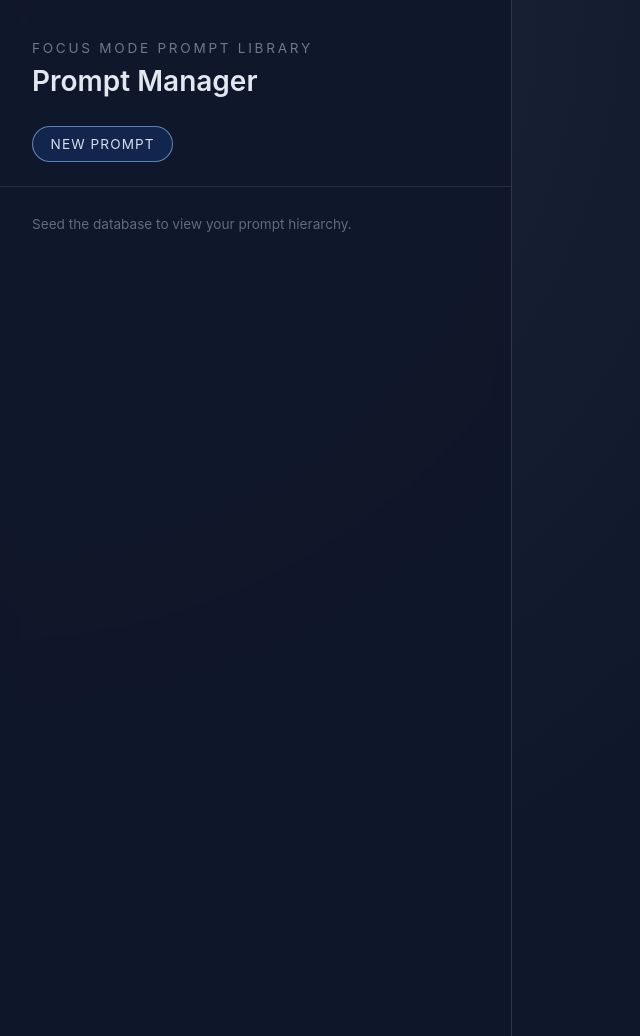
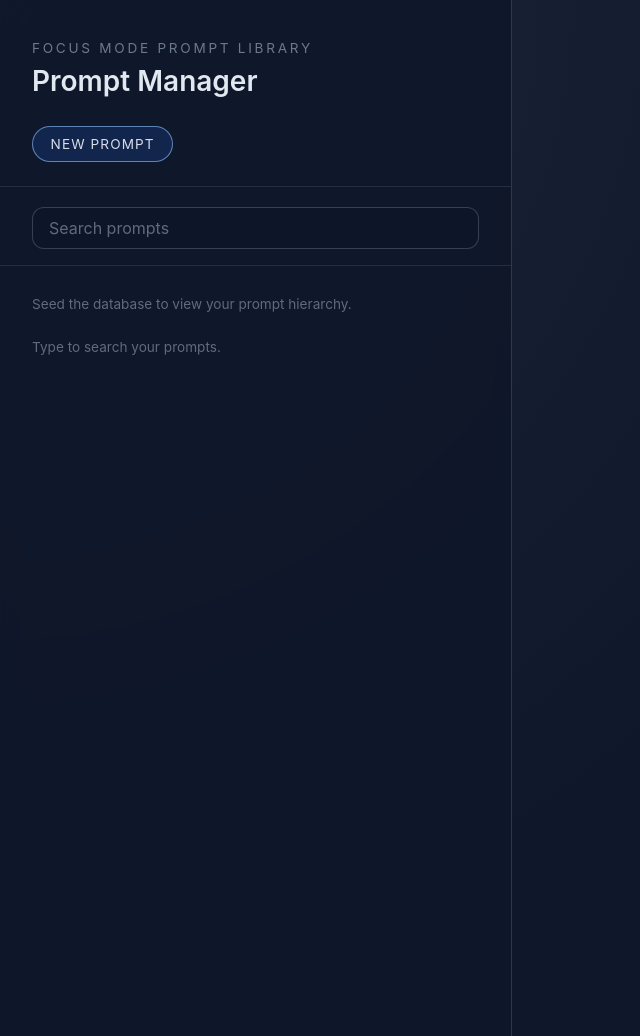
Before and after one commit to LeoEarnest/Prompt_manager, a Flask app: page / in a window 1280 px wide. Shown: the whole page, without its empty margins (0-640 px from the left). Run offline with Flask 3, Linux system fonts and the light colour scheme; data that the repository does not hold is empty.

Commit message:
v0.13 step 7 Find Anything, Instantly

```diff
--- a/app/routes.py
+++ b/app/routes.py
@@ -1,5 +1,6 @@
 """HTTP routes for the prompt manager."""
 from flask import Blueprint, Response, jsonify, render_template, request
+from sqlalchemy import func, or_
 from sqlalchemy.orm import selectinload
 
 from . import db
@@ -213,3 +214,32 @@ def delete_prompt(prompt_id: int) -> Response:
     db.session.commit()
 
     return Response(status=204)
+
+
+@api_bp.route('/search')
+def search_prompts() -> Response:
+    """Return prompts matching the provided query across title and content."""
+
+    raw_query = request.args.get('q', '', type=str)
+    keyword = raw_query.strip()
+    if not keyword:
+        return jsonify([])
+
+    lowered = f"%{keyword.lower()}%"
+
+    prompts = (
+        Prompt.query.options(
+            selectinload(Prompt.subtopic).selectinload(Subtopic.domain)
+        )
+        .filter(
+            or_(
+                func.lower(Prompt.title).like(lowered),
+                func.lower(Prompt.content).like(lowered),
+            )
+        )
+        .order_by(Prompt.title.asc())
+        .all()
+    )
+
+    payload = [_serialize_prompt(prompt) for prompt in prompts]
+    return jsonify(payload)
--- a/app/static/css/style.css
+++ b/app/static/css/style.css
@@ -36,6 +36,18 @@ body {
     border-bottom: 1px solid rgba(148, 163, 184, 0.16);
 }
 
+.sr-only {
+    position: absolute;
+    width: 1px;
+    height: 1px;
+    padding: 0;
+    margin: -1px;
+    overflow: hidden;
+    clip: rect(0, 0, 0, 0);
+    white-space: nowrap;
+    border: 0;
+}
+
 .product-tagline {
     margin: 0;
     font-size: 0.85rem;
@@ -50,10 +62,59 @@ body {
     font-weight: 600;
 }
 
+.nav-search {
+    padding: 1.25rem 2rem 1rem;
+    border-bottom: 1px solid rgba(148, 163, 184, 0.16);
+}
+
+.search-input {
+    width: 100%;
+    padding: 0.65rem 1rem;
+    border-radius: 0.75rem;
+    border: 1px solid rgba(148, 163, 184, 0.3);
+    background: rgba(15, 23, 42, 0.85);
+    color: rgba(226, 232, 240, 0.94);
+    font: inherit;
+    transition: border-color 0.2s ease, box-shadow 0.2s ease;
+}
+
+.search-input::placeholder {
+    color: rgba(148, 163, 184, 0.6);
+}
+
+.search-input:focus-visible {
+    outline: none;
+    border-color: rgba(94, 234, 212, 0.6);
+    box-shadow: 0 0 0 2px rgba(94, 234, 212, 0.25);
+}
+
 .nav-scroll {
     padding: 1.5rem 2rem 2.5rem;
     overflow-y: auto;
     scrollbar-width: thin;
+}
+
+.search-results {
+    margin-top: 1rem;
+    display: flex;
+    flex-direction: column;
+    gap: 0.75rem;
+}
+
+.search-result-header {
+    margin: 0;
+    font-size: 0.85rem;
+    letter-spacing: 0.12em;
+    text-transform: uppercase;
+    color: rgba(148, 163, 184, 0.65);
+}
+
+.search-results-list {
+    list-style: none;
+    margin: 0;
+    padding: 0;
+    display: grid;
+    gap: 0.45rem;
 }
 
 .domain + .domain {
--- a/app/static/js/app.js
+++ b/app/static/js/app.js
@@ -21,6 +21,9 @@
     const formError = doc.querySelector('[data-role="form-error"]');
     const formCancelButton = doc.querySelector('[data-role="form-cancel-button"]');
     const formSubmitButton = doc.querySelector('[data-role="form-submit-button"]');
+    const searchInput = doc.querySelector('[data-role="search-input"]');
+    const hierarchyContainer = doc.querySelector('[data-role="hierarchy-container"]');
+    const searchResultsContainer = doc.querySelector('[data-role="search-results"]');
 
     if (
         !appContainer ||
@@ -42,7 +45,10 @@
         !subtopicSelect ||
         !formError ||
         !formCancelButton ||
-        !formSubmitButton
+        !formSubmitButton ||
+        !searchInput ||
+        !hierarchyContainer ||
+        !searchResultsContainer
     ) {
         return;
     }
@@ -55,6 +61,11 @@
     const DEFAULT_MODAL_TITLE = modalTitle.textContent.trim() || 'Create New Prompt';
     const LOADING_SUBMIT_LABEL = 'Loading...';
     const SAVING_SUBMIT_LABEL = 'Saving...';
+    const DEFAULT_SEARCH_MESSAGE = 'Type to search your prompts.';
+    const NO_RESULTS_MESSAGE = 'No prompts match your search.';
+    const SEARCH_ERROR_MESSAGE = 'Unable to search right now. Please try again.';
+    const SEARCH_LOADING_MESSAGE = 'Searching...';
+    const SEARCH_DEBOUNCE_MS = 300;
 
     const MODAL_MODE = {
         CREATE: 'create',
@@ -72,6 +83,9 @@
     let activeModalTrigger = null;
     let isSubmittingPrompt = false;
     let editingPromptId = null;
+    let searchDebounceTimer = null;
+    let latestSearchRequest = 0;
+    let isSearchActive = false;
 
     const escapeSelector = (value) => {
         if (window.CSS && typeof window.CSS.escape === 'function') {
@@ -163,6 +177,160 @@
        disableDetailActions();
     };
 
+    const renderSearchMessage = (message) => {
+        searchResultsContainer.innerHTML = '';
+        const paragraph = doc.createElement('p');
+        paragraph.className = 'empty-state';
+        paragraph.textContent = message;
+        searchResultsContainer.appendChild(paragraph);
+    };
+
+    const renderSearchResults = (items) => {
+        if (!Array.isArray(items) || items.length === 0) {
+            renderSearchMessage(NO_RESULTS_MESSAGE);
+            return;
+        }
+
+        const list = doc.createElement('ul');
+        list.className = 'search-results-list';
+
+        items.forEach((promptData) => {
+            if (!promptData || typeof promptData !== 'object') {
+                return;
+            }
+
+            const promptId = promptData.id;
+            const title = (promptData.title || '').trim();
+            const domainName = (promptData.domain_name || '').trim() || 'Domain';
+            const subtopicName = (promptData.subtopic_name || '').trim() || 'Subtopic';
+            const domainIdRaw = promptData.domain_id;
+            const subtopicIdRaw = promptData.subtopic_id;
+            const domainId = typeof domainIdRaw === 'number' ? domainIdRaw : Number(domainIdRaw);
+            const subtopicId = typeof subtopicIdRaw === 'number' ? subtopicIdRaw : Number(subtopicIdRaw);
+
+            if (!promptId || !title || Number.isNaN(subtopicId)) {
+                return;
+            }
+
+            const listItem = doc.createElement('li');
+            listItem.className = 'prompt-list-item';
+
+            const button = doc.createElement('button');
+            button.type = 'button';
+            button.className = 'prompt-button';
+            button.dataset.id = String(promptId);
+            button.dataset.domain = domainName;
+            button.dataset.subtopic = subtopicName;
+            button.dataset.subtopicId = String(subtopicId);
+            if (!Number.isNaN(domainId)) {
+                button.dataset.domainId = String(domainId);
+            }
+            button.textContent = title;
+
+            listItem.appendChild(button);
+            list.appendChild(listItem);
+        });
+
+        if (!list.children.length) {
+            renderSearchMessage(NO_RESULTS_MESSAGE);
+            return;
+        }
+
+        searchResultsContainer.innerHTML = '';
+        searchResultsContainer.appendChild(list);
+    };
+
+    const showHierarchyView = () => {
+        isSearchActive = false;
+        hierarchyContainer.hidden = false;
+        searchResultsContainer.hidden = true;
+        renderSearchMessage(DEFAULT_SEARCH_MESSAGE);
+    };
+
+    const showSearchView = () => {
+        isSearchActive = true;
+        hierarchyContainer.hidden = true;
+        searchResultsContainer.hidden = false;
+    };
+
+    const executeSearch = async (query) => {
+        latestSearchRequest += 1;
+        const requestToken = latestSearchRequest;
+
+        showSearchView();
+        renderSearchMessage(SEARCH_LOADING_MESSAGE);
+
+        try {
+            const response = await fetch(`/api/search?q=${encodeURIComponent(query)}`);
+            if (requestToken !== latestSearchRequest) {
+                return;
+            }
+
+            if (!response.ok) {
+                throw new Error(`Failed to search prompts: ${response.status}`);
+            }
+
+            const results = await response.json();
+            if (requestToken !== latestSearchRequest) {
+                return;
+            }
+
+            renderSearchResults(results);
+        } catch (error) {
+            if (requestToken !== latestSearchRequest) {
+                return;
+            }
+
+            console.error(error);
+            renderSearchMessage(SEARCH_ERROR_MESSAGE);
+        }
+    };
+
+    const scheduleSearch = (query, { immediate = false } = {}) => {
+        const trimmed = (query || '').trim();
+        window.clearTimeout(searchDebounceTimer);
+
+        if (!trimmed) {
+            latestSearchRequest += 1;
+            showHierarchyView();
+            return;
+        }
+
+        const runSearch = () => {
+            executeSearch(trimmed);
+        };
+
+        if (immediate) {
+            runSearch();
+        } else {
+            searchDebounceTimer = window.setTimeout(runSearch, SEARCH_DEBOUNCE_MS);
+        }
+    };
+
+    const refreshSearchResultsIfNeeded = () => {
+        if (!isSearchActive) {
+            return;
+        }
+
+        const query = searchInput.value.trim();
+        if (!query) {
+            showHierarchyView();
+            return;
+        }
+
+        scheduleSearch(query, { immediate: true });
+    };
+
+    const getFirstPromptButton = () => {
+        if (isSearchActive && !searchResultsContainer.hidden) {
+            return searchResultsContainer.querySelector('.prompt-button');
+        }
+        if (hierarchyContainer && !hierarchyContainer.hidden) {
+            return hierarchyContainer.querySelector('.prompt-button');
+        }
+        return navPanel.querySelector('.prompt-button');
+    };
+
     const appendPromptToNav = (promptData) => {
         if (!promptData || typeof promptData !== 'object') {
             return null;
@@ -182,7 +350,8 @@
         }
 
         const selectorValue = escapeSelector(String(subtopicId));
-        const subtopicSection = navPanel.querySelector(`.subtopic[data-subtopic-id="${selectorValue}"]`);
+        const context = hierarchyContainer || navPanel;
+        const subtopicSection = context.querySelector(`.subtopic[data-subtopic-id="${selectorValue}"]`);
         if (!subtopicSection) {
             return null;
         }
@@ -239,7 +408,8 @@
         }
 
         const selector = `.prompt-button[data-id="${escapeSelector(String(promptId))}"]`;
-        const button = navPanel.querySelector(selector);
+        const context = hierarchyContainer || navPanel;
+        const button = context.querySelector(selector);
         if (!button) {
             return { nextButton: null };
         }
@@ -430,6 +600,17 @@
         }, 220);
     };
 
+    searchInput.addEventListener('input', () => {
+        scheduleSearch(searchInput.value);
+    });
+
+    searchInput.addEventListener('keydown', (event) => {
+        if (event.key === 'Enter') {
+            event.preventDefault();
+            scheduleSearch(searchInput.value, { immediate: true });
+        }
+    });
+
     navPanel.addEventListener('click', async (event) => {
         const trigger = event.target instanceof Element ? event.target.closest('.prompt-button') : null;
         if (!trigger) {
@@ -509,7 +690,7 @@
         appContainer.classList.remove('detail-view-active');
         resetCopyButtonLabel();
         disableDetailActions();
-        const firstPromptButton = navPanel.querySelector('.prompt-button');
+        const firstPromptButton = getFirstPromptButton();
         if (firstPromptButton) {
             firstPromptButton.focus({ preventScroll: true });
         }
@@ -574,7 +755,9 @@
                 resetPromptDetailPanel();
                 appContainer.classList.remove('detail-view-active');
 
-                const fallback = removal.nextButton || navPanel.querySelector('.prompt-button') || newPromptButton;
+                refreshSearchResultsIfNeeded();
+
+                const fallback = removal.nextButton || getFirstPromptButton() || newPromptButton;
                 window.setTimeout(() => {
                     if (fallback instanceof HTMLElement) {
                         fallback.focus({ preventScroll: true });
@@ -583,6 +766,7 @@
             } else if (response.status === 404) {
                 removePromptFromNav(promptId);
                 resetPromptDetailPanel();
+                refreshSearchResultsIfNeeded();
                 window.alert('Prompt not found. It may have already been deleted.');
             } else {
                 throw new Error(`Failed to delete prompt: ${response.status}`);
@@ -684,6 +868,7 @@
             if (!response.ok) {
                 if (isEdit && response.status === 404) {
                     showFormError('Prompt not found. It may have been deleted.');
+                    refreshSearchResultsIfNeeded();
                     return;
                 }
                 const errorMessage = responseBody && responseBody.errors
@@ -716,6 +901,8 @@
                 enableCopyButton(currentPromptMeta.content || '');
                 enableDetailActions();
 
+                refreshSearchResultsIfNeeded();
+
                 closePromptModal(false);
                 window.setTimeout(() => {
                     if (updatedButton instanceof HTMLElement) {
@@ -724,6 +911,7 @@
                 }, 260);
             } else {
                 const newButtonRef = appendPromptToNav(responseBody);
+                refreshSearchResultsIfNeeded();
                 closePromptModal(false);
                 window.setTimeout(() => {
                     if (newButtonRef instanceof HTMLElement) {
@@ -743,6 +931,8 @@
         }
     });
 
+    renderSearchMessage(DEFAULT_SEARCH_MESSAGE);
+
     if (!promptTitle.textContent) {
         promptTitle.textContent = DEFAULT_PROMPT_TITLE;
     }
--- a/app/templates/index.html
+++ b/app/templates/index.html
@@ -22,7 +22,20 @@
                     </button>
                 </div>
             </header>
+            <div class="nav-search">
+                <label class="sr-only" for="prompt-search-input">Search prompts</label>
+                <input
+                    id="prompt-search-input"
+                    class="search-input"
+                    type="search"
+                    name="q"
+                    placeholder="Search prompts"
+                    autocomplete="off"
+                    data-role="search-input"
+                >
+            </div>
             <div class="nav-scroll">
+                <div class="hierarchy-container" data-role="hierarchy-container">
                     {% for domain in structure %}
                     <article class="domain" data-domain-id="{{ domain.id }}" data-domain-name="{{ domain.name }}">
                         <h2 class="domain-name">{{ domain.name }}</h2>
@@ -58,6 +71,10 @@
                     {% else %}
                     <p class="empty-state">Seed the database to view your prompt hierarchy.</p>
                     {% endfor %}
+                </div>
+                <div class="search-results" data-role="search-results" hidden>
+                    <p class="empty-state" data-role="search-empty-state">Type to search your prompts.</p>
+                </div>
             </div>
         </section>
         <section id="prompt-detail-panel">
```
Also changed, not shown: tests/test_api.py (+69 -0 lines). Lines whose indentation alone changed are shown as unchanged.
